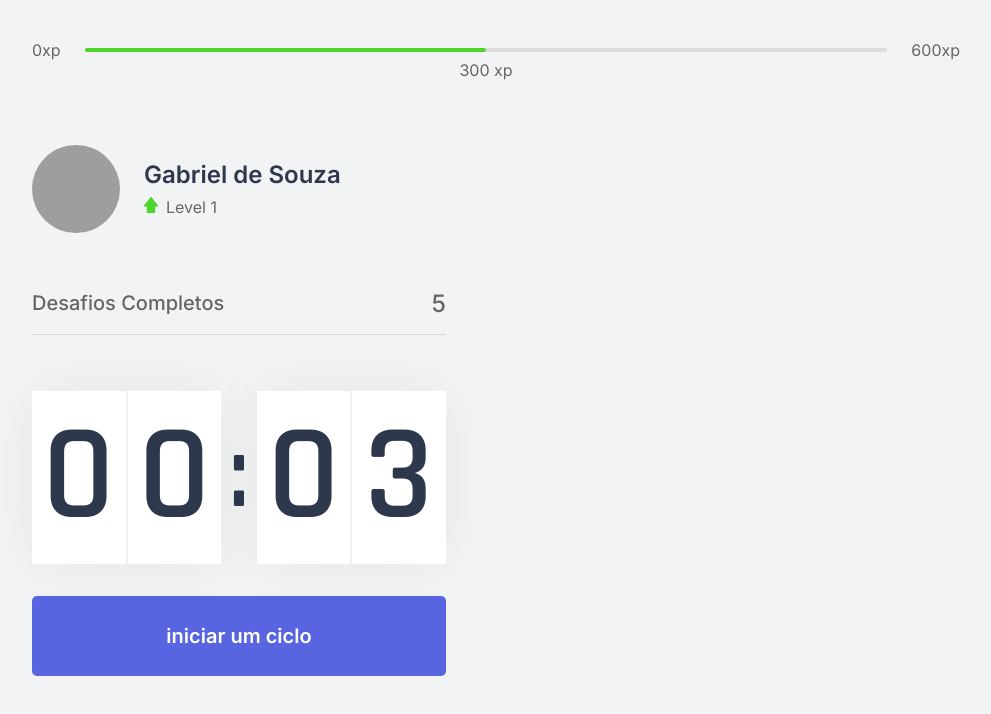
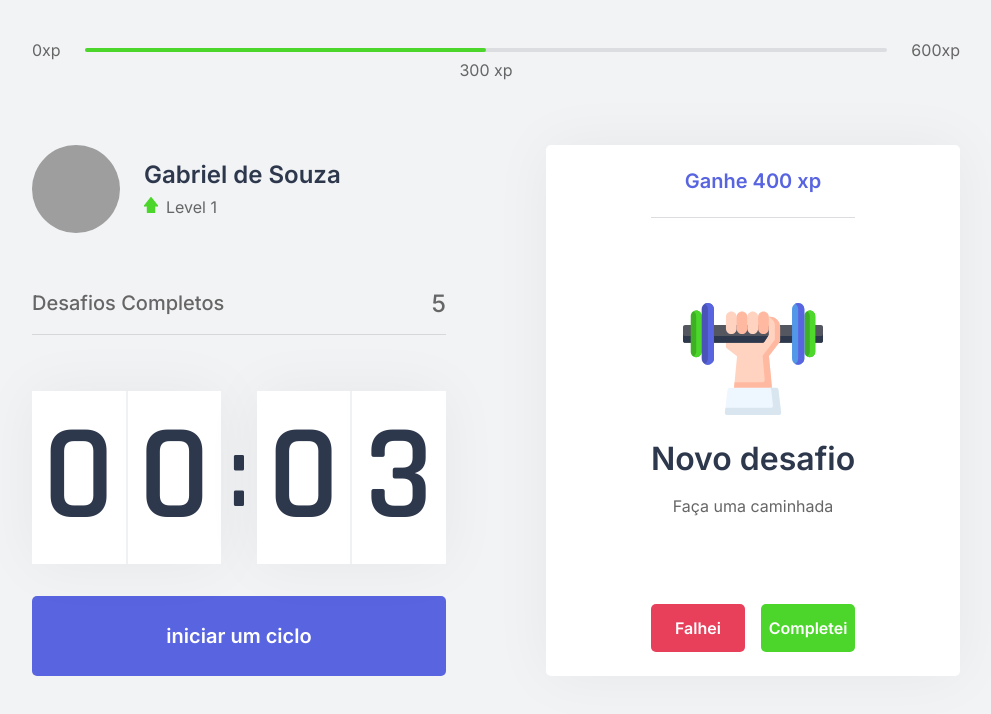
Before and after one commit to desogab/shake-it-nextjs, a Next.js app: page / in a window 1280 px wide. Shown: the top 714 px of the page, without its empty margins (144-1135 px from the left). Built offline with nearby package versions, Linux system fonts and the light colour scheme; grey boxes are pictures that could not be loaded.

Commit message:
[FEAT] Adiciona tela de desafio

```diff
--- /dev/null
+++ b/src/components/ChallengeBox.tsx
@@ -0,0 +1,45 @@
+import styles from '../styles/components/ChallengeBox.module.css'
+
+export function ChallengeBox() {
+  const hasActiveChallenge = true
+
+  return (
+    <div className={styles.challengeBoxContainer}>
+      {hasActiveChallenge ? (
+        <div className={styles.challengeActive}>
+          <header>Ganhe 400 xp</header>
+
+          <main>
+            <img src="icons/body.svg" alt="" />
+            <strong>Novo desafio</strong>
+            <p>Faça uma caminhada</p>
+          </main>
+          <footer>
+            <button
+              type="button"
+              className={styles.challengeFailedButton}
+            >Falhei
+            </button>
+            <button
+              type="button"
+              className={styles.challengeSucceededButton}
+            >
+              Completei
+            </button>
+          </footer>
+        </div>
+      ) : (
+          <div className={styles.challengeNotActive}>
+            <strong>
+              Finalize um ciclo para receber um desafio
+            </strong>
+            <p>
+              <img src="icons/level-up.svg" alt="Level Up" />
+                Avance de level completando desafios.
+            </p>
+          </div>
+        )
+      }
+    </div >
+  )
+}
--- a/src/pages/index.tsx
+++ b/src/pages/index.tsx
@@ -1,10 +1,11 @@
+import Head from 'next/head'
 import { CompletedChallenges } from "../components/CompletedChallenges";
 import { Countdown } from "../components/Countdown";
 import { ExperienceBar } from "../components/ExperienceBar";
 import { Profile } from '../components/Profile';
 import styles from '../styles/pages/Home.module.css'
 
-import Head from 'next/head'
+import { ChallengeBox } from "../components/ChallengeBox";
 
 export default function Home() {
   return (
@@ -21,7 +22,7 @@
           <Countdown />
         </div>
         <div>
-
+          <ChallengeBox />
         </div>
       </section>
     </div>
--- /dev/null
+++ b/src/styles/components/ChallengeBox.module.css
@@ -0,0 +1,101 @@
+.challengeBoxContainer {
+  height: 100%;
+  background: var(--white);
+  border-radius: 5px;
+  box-shadow: 0 0 60px rgba(0, 0, 0, 0.05);
+  padding: 1.5rem 2rem;
+  display: flex;
+  flex-direction: column;
+  align-items: center;
+  justify-content: center;
+  text-align: center;
+}
+
+.challengeNotActive {
+  display: flex;
+  flex-direction: column;
+  align-items: center;
+}
+
+.challengeNotActive strong {
+  font-size: 1.5rem;
+  font-weight: 500;
+  line-height: 1.4;
+}
+
+.challengeNotActive p {
+  display: flex;
+  flex-direction: column;
+  align-items: center;
+  line-height: 1.4;
+  max-width: 70%;
+  margin: 3rem;
+}
+
+.challengeNotActive p img {
+  margin-bottom: 1rem;
+}
+
+.challengeActive {
+  height: 100%;
+  display: flex;
+  flex-direction: column;
+}
+
+.challengeActive header {
+  color: var(--blue);
+  font-weight: 600;
+  font-size: 1.25rem;
+  padding: 0 2rem 1.5rem;
+  border-bottom: 1px solid var(--gray-line);
+}
+
+.challengeActive main {
+  flex: 1;
+  display: flex;
+  flex-direction: column;
+  align-items: center;
+  justify-content: center;
+}
+
+.challengeActive main strong {
+  font-weight: 2rem;
+  font-size: 2rem;
+  color: var(--title);
+  margin: 1.5rem 0 1rem;
+}
+
+.challengeActive main p {
+  line-height: 1.5;
+}
+
+.challengeActive footer {
+  display: grid;
+  grid-template-columns: 1fr 1fr;
+  gap: 1rem;
+}
+
+.challengeActive footer button {
+  height: 3rem;
+  display: flex;
+  align-items: center;
+  justify-content: center;
+  border: 0;
+  border-radius: 5px;
+  color: var(--white);
+  font-size: 1rem;
+  font-weight: 600;
+  transition: filter 0.2s;
+}
+
+.challengeActive footer button.challengeFailedButton {
+  background: var(--red);
+}
+
+.challengeActive footer button.challengeSucceededButton {
+  background: var(--green);
+}
+
+.challengeActive footer button:hover {
+  filter: brightness(0.9);
+}
```
